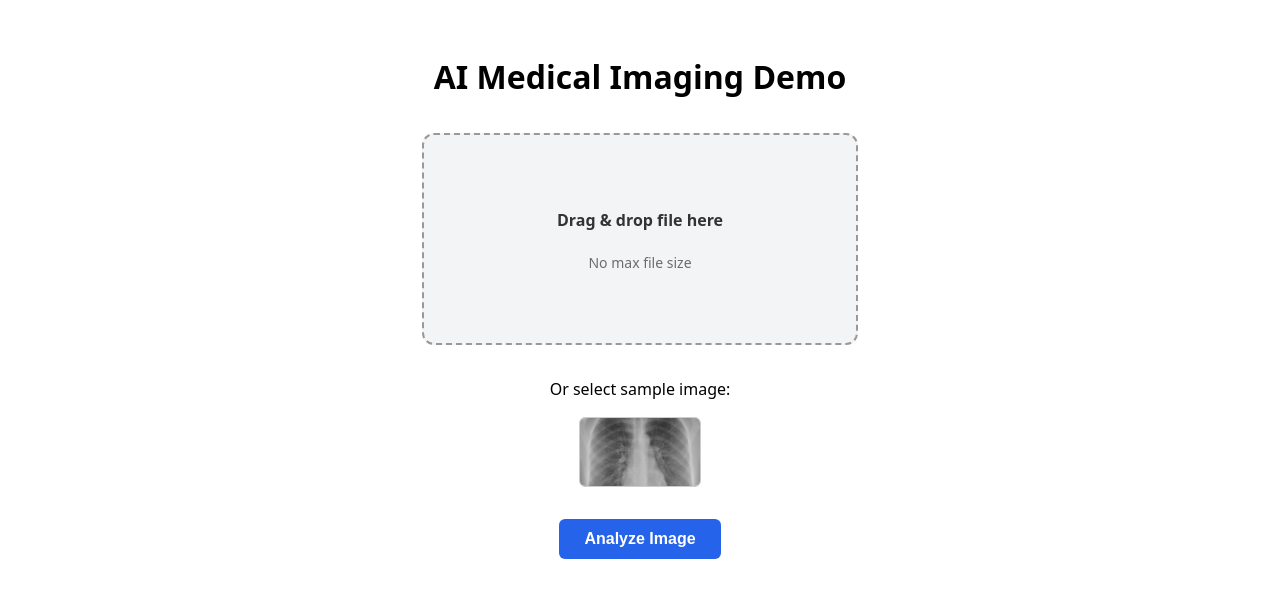
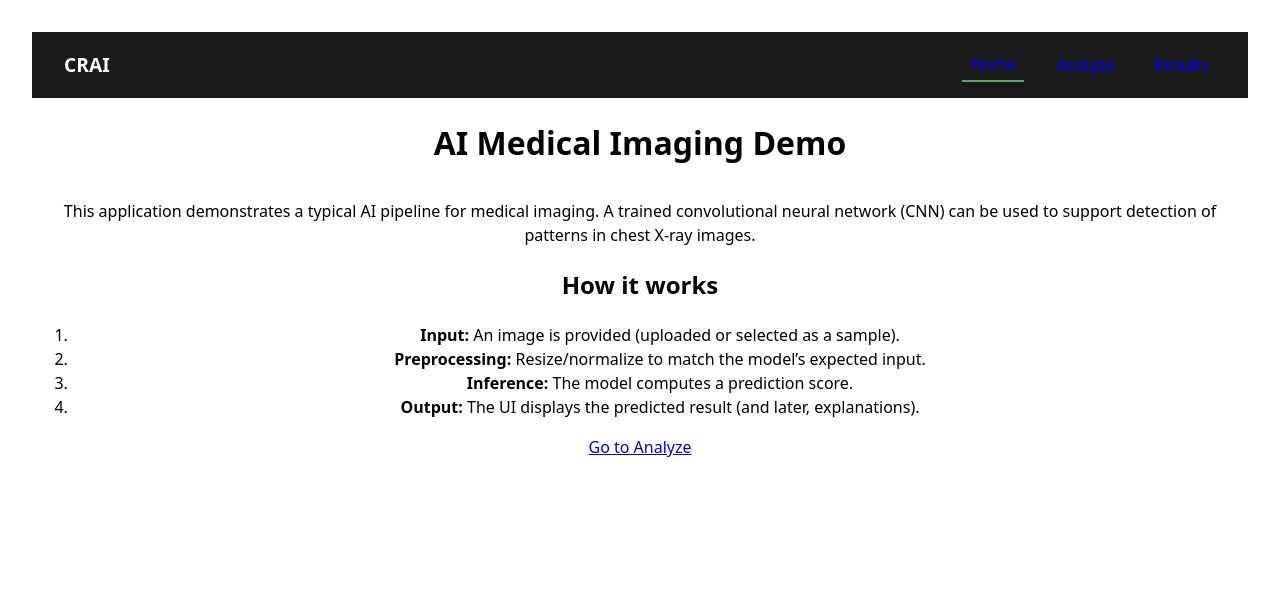
Before and after one commit to Filimon-Coding/DeepLung, a React (Vite) app in the folder frontend/: page / in a window 1280 px wide. Shown: the top 598 px of the page. Built offline with nearby package versions, Linux system fonts and the light colour scheme.

Commit message:
Add multi-page routing with Navbar and Results page

```diff
--- a/frontend/src/App.tsx
+++ b/frontend/src/App.tsx
@@ -1,57 +1,20 @@
 import { Routes, Route } from "react-router-dom";
-import DragAndDrop from "./components/DragAndDrop/DragAndDrop";
-import ErrorBoundary from "./ErrorBoundary";
+import Navbar from "./components/Navbar/Navbar";
+import HomePage from "./pages/HomePage";
 import AnalyzePage from "./pages/AnalyzePage";
-import AnalyzeButton from "./components/AnalyzeButton/AnalyzeButton";
+import ResultsPage from "./pages/ResultsPage";
 import "./App.css";
 
-/**
- * App-komponenten fungerer som hovedcontainer
- * for frontend-applikasjonen.
- * Den styrer overordnet layout og routing mellom sider.
- */
 function App() {
   return (
+    <>
+    <Navbar />
     <Routes>
-      {/* Startside */}
-      <Route
-        path="/"
-        element={
-          <>
-            <h1>AI Medical Imaging Demo</h1>
-
-            {/* ErrorBoundary sørger for at UI ikke krasjer
-                hvis DragAndDrop-komponenten får en runtime-feil */}
-            <ErrorBoundary>
-              <DragAndDrop />
-            </ErrorBoundary>
-
-            {/* Tekst over sample images */}
-            <p className="description-text">
-              Or select sample image:
-            </p>
-
-            {/* Container for sample images */}
-            {/* Sample image source:
-                https://www.hssib.org.uk/patient-safety-investigations/missed-detection-of-lung-cancer-on-chest-x-rays-of-patients-being-seen-in-primary-care/investigation-report/
-            */}
-            <div className="sample-images">
-              <img
-                src="/samples/sample1.jpg"
-                alt="Sample chest X-ray"
-                className="sample-image"
-              />
-            </div>
-
-            {/* Knapp som navigerer til analysesiden */}
-            <AnalyzeButton />
-          </>
-        }
-      />
-
-      {/* Analyseside */}
+      <Route path="/" element={<HomePage />} />
       <Route path="/analyze" element={<AnalyzePage />} />
+      <Route path="/results" element={<ResultsPage />} />
     </Routes>
+    </>
   );
 }
 
--- a/frontend/src/components/AnalyzeButton/AnalyzeButton.tsx
+++ b/frontend/src/components/AnalyzeButton/AnalyzeButton.tsx
@@ -1,7 +1,7 @@
 import { useNavigate } from "react-router-dom";
 
 /**
- * AnalyzeButton navigerer brukeren til analysesiden (/analyze)
+ * AnalyzeButton navigerer brukeren til resultssiden (/results)
  * når knappen trykkes.
  */
 function AnalyzeButton() {
@@ -10,7 +10,7 @@ function AnalyzeButton() {
   return (
     <button
       className="analyze-button"
-      onClick={() => navigate("/analyze")}
+      onClick={() => navigate("/results")}
     >
       Analyze Image
     </button>
--- /dev/null
+++ b/frontend/src/components/Navbar/Navbar.css
@@ -0,0 +1,39 @@
+.navbar {
+  display: flex;
+  justify-content: space-between;
+  align-items: center;
+  padding: 1rem 2rem;
+  background-color: #1a1a1a;
+  color: white;
+}
+
+.logo {
+  text-decoration: none;
+  color: white;
+  font-weight: bold;
+  font-size: 1.2rem;
+}
+
+.logo:hover {
+  color: #4caf50;
+}
+
+.nav-links {
+  display: flex;
+  gap: 1.5rem; /* gir mellomrom mellom Home og Analyze */
+  align-items: center;
+}
+
+.nav-link {
+  display: inline-block;
+  text-decoration: none;
+  padding: 0.25rem 0.5rem;
+}
+
+.nav-link:hover {
+  color: #4caf50;
+}
+
+.nav-link.active {
+  border-bottom: 2px solid #4caf50;
+}
--- /dev/null
+++ b/frontend/src/components/Navbar/Navbar.tsx
@@ -0,0 +1,43 @@
+import { NavLink } from "react-router-dom";
+import "./Navbar.css";
+
+/**
+ * Navbar vises øverst på alle sider.
+ * Bruker NavLink for å kunne style aktiv side.
+ */
+function Navbar() {
+  return (
+    <nav className="navbar">
+      {/* Logo som leder til Home */}
+      <NavLink to="/" className="logo">
+        CRAI
+      </NavLink>
+
+      <div className="nav-links">
+        <NavLink
+          to="/"
+          className={({ isActive }) =>
+            isActive ? "nav-link active" : "nav-link"
+          }
+        >
+          Home
+        </NavLink>
+
+        <NavLink
+          to="/analyze"
+          className={({ isActive }) =>
+            isActive ? "nav-link active" : "nav-link"
+          }
+        >
+          Analyze
+        </NavLink>
+
+        <NavLink to="/results" className={({isActive}) => isActive ? "nav-link active" : "nav-link"}>
+        Results
+        </NavLink>
+      </div>
+    </nav>
+  );
+}
+
+export default Navbar;
--- a/frontend/src/main.tsx
+++ b/frontend/src/main.tsx
@@ -28,7 +28,7 @@ if (!rootElement) {
 createRoot(rootElement).render(
   <StrictMode>
     <BrowserRouter>
-    <App />
+      <App />
     </BrowserRouter>
   </StrictMode>
 );
--- a/frontend/src/pages/AnalyzePage.tsx
+++ b/frontend/src/pages/AnalyzePage.tsx
@@ -1,11 +1,36 @@
+import DragAndDrop from "../components/DragAndDrop/DragAndDrop";
+import AnalyzeButton from "../components/AnalyzeButton/AnalyzeButton";
+import ErrorBoundary from "../ErrorBoundary";
+import "../App.css";
+
+/**
+ * AnalyzePage: siden der brukeren laster opp/velger bilde
+ * og (senere) kjører AI-analyse.
+ */
 function AnalyzePage() {
   return (
-    <div>
-      <h1>Image Analysis</h1>
-      <p>
-        This page will display the analysis results of the selected image.
-      </p>
-    </div>
+    <>
+      <h1>Analyze</h1>
+
+      <ErrorBoundary>
+        <DragAndDrop />
+      </ErrorBoundary>
+
+      <p className="description-text">Or select sample image:</p>
+
+      {/* Sample image source:
+          https://www.hssib.org.uk/patient-safety-investigations/missed-detection-of-lung-cancer-on-chest-x-rays-of-patients-being-seen-in-primary-care/investigation-report/
+      */}
+      <div className="sample-images">
+        <img
+          src="/samples/sample1.jpg"
+          alt="Sample chest X-ray"
+          className="sample-image"
+        />
+      </div>
+
+      <AnalyzeButton />
+    </>
   );
 }
 
--- /dev/null
+++ b/frontend/src/pages/HomePage.tsx
@@ -0,0 +1,33 @@
+import { Link } from "react-router-dom";
+
+/**
+ * HomePage: forklarer hvordan AI-modellen fungerer.
+ * Ingen opplasting på denne siden.
+ */
+function HomePage() {
+  return (
+    <>
+      <h1>AI Medical Imaging Demo</h1>
+
+      <p>
+        This application demonstrates a typical AI pipeline for medical imaging.
+        A trained convolutional neural network (CNN) can be used to support
+        detection of patterns in chest X-ray images.
+      </p>
+
+      <h2>How it works</h2>
+      <ol>
+        <li><strong>Input:</strong> An image is provided (uploaded or selected as a sample).</li>
+        <li><strong>Preprocessing:</strong> Resize/normalize to match the model’s expected input.</li>
+        <li><strong>Inference:</strong> The model computes a prediction score.</li>
+        <li><strong>Output:</strong> The UI displays the predicted result (and later, explanations).</li>
+      </ol>
+
+      <p>
+        <Link to="/analyze">Go to Analyze</Link>
+      </p>
+    </>
+  );
+}
+
+export default HomePage;
--- /dev/null
+++ b/frontend/src/pages/ResultsPage.tsx
@@ -0,0 +1,12 @@
+function ResultsPage() {
+  return (
+    <div>
+      <h1>Image Analysis Results</h1>
+      <p>
+        This page will display the analysis results of the selected image.
+      </p>
+    </div>
+  );
+}
+
+export default ResultsPage;
```
